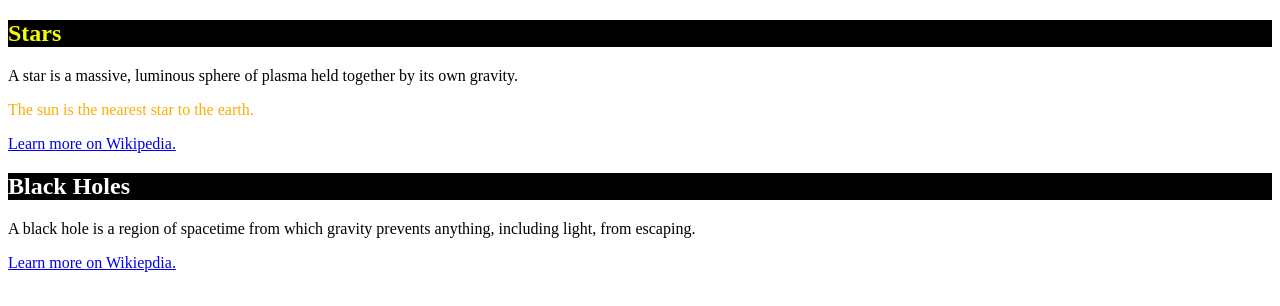
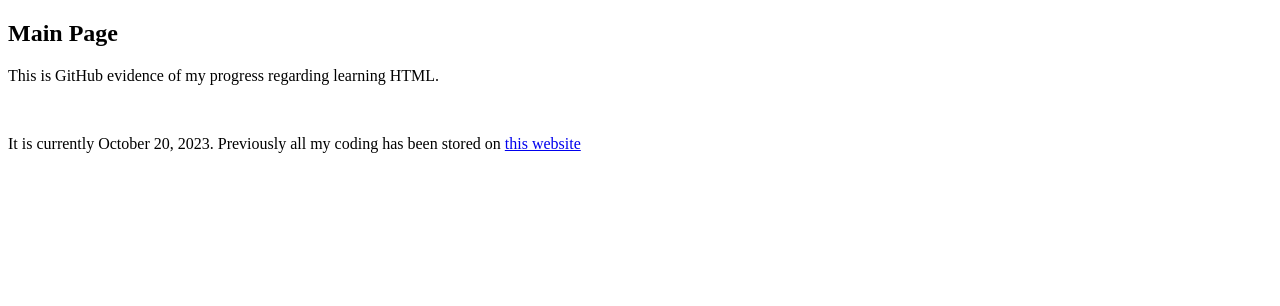
Before and after one commit to calciwuul/calciwuul.github.io, a plain HTML site: page index.html in a window 1280 px wide. Drawn offline with Linux system fonts and the light colour scheme.

Commit message:
Update index.html

```diff
--- a/index.html
+++ b/index.html
@@ -1,43 +1,11 @@
 <!DOCTYPE html>
-<html>
+<html lang="en">
 <head>
     <meta charset="utf-8">
-    <title>CSS: The id selector</title>
-    <style>
-        /* Makes all h2s have a black background */
-        h2 {
-            background-color: rgb(0, 0, 0);
-        }
-
-        /* Specifically makes the stars h2 have yellow text */
-        #stars-header {
-            color: rgb(245, 255, 0)
-        }
-
-        /* Specifically makes the blackholes h2 have white text */
-        #blackholes-header {
-            color: white;
-        }
-
-        /* Specifically makes the sun paragraph have orange text */
-        #sun-descrip {
-            color: rgb(255, 173, 0)
-        }
-    </style>
+    <h2>Main Page</h2>
 </head>
 <body>
-    <h2 id="stars-header">Stars</h2>
-
-    <p>A star is a massive, luminous sphere of plasma held together by its own gravity.</p>
-    <p id="sun-descrip">The sun is the nearest star to the earth.</p>
-
-    <p><a href="http://en.wikipedia.org/wiki/Star">Learn more on Wikipedia.</a></p>
-
-    <h2 id="blackholes-header">Black Holes</h2>
-
-    <p>A black hole is a region of spacetime from which gravity prevents anything, including light, from escaping.</p>
-
-    <p><a href="http://en.wikipedia.org/wiki/Black_hole">Learn more on Wikiepdia.</a></p>
-
+<p>This is GitHub evidence of my progress regarding learning HTML.</p><br>
+<p>It is currently October 20, 2023. Previously all my coding has been stored on <a href="https://ignisackerman.neocities.org/" alt="ignisackerman neocities">this website</a></p>
 </body>
 </html>
```
